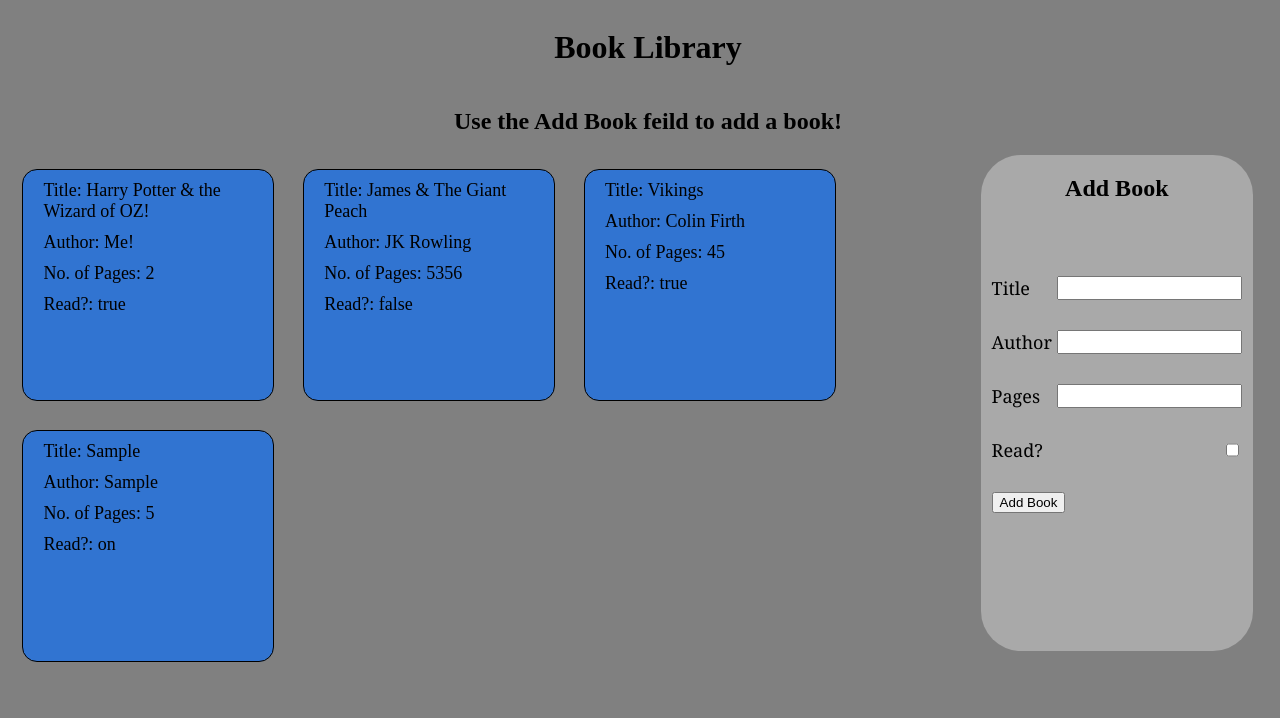
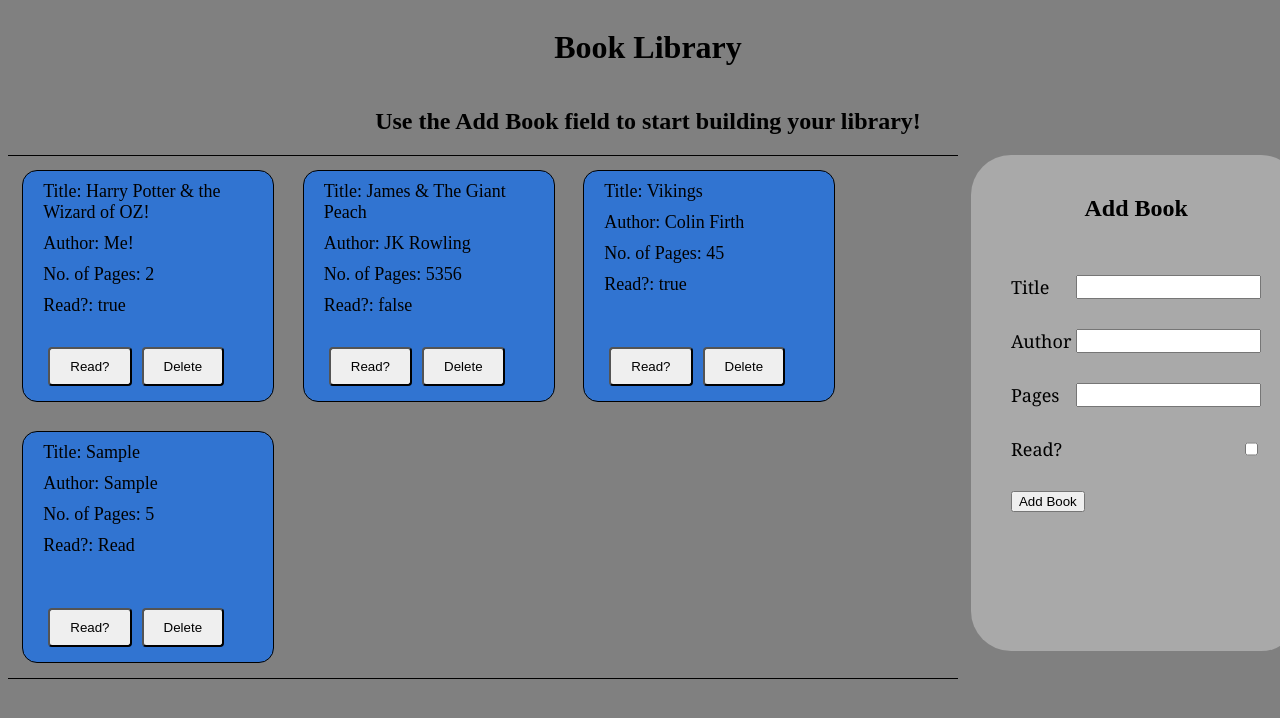
Before and after one commit to Wolfson-1/library-project, a plain HTML site: page index.html in a window 1280 px wide. Both pictures are taken after typing "Sample", "Sample", "5" into the empty fields and a click on the button "Add Book". Shown: the top 718 px of the page. Drawn offline with Linux system fonts and the light colour scheme.

Commit message:
ADD DELETE FUNCTION: Add delete function for all create library books. This dynamically deletes html div & removes array object in myLibrary. Some further small CSS changes.

```diff
--- a/index.html
+++ b/index.html
@@ -12,7 +12,7 @@
 
     <div class="headerContainer">
         <h1>Book Library</h1>
-        <h2>Use the Add Book feild to add a book!</h2>
+        <h2>Use the Add Book field to start building your library!</h2>
     </div>
 
 
@@ -22,11 +22,11 @@
             <form action="POST">
                 <div>
                     <lable for="title">Title</lable>
-                    <input type="text" id="title">
+                    <input type="text" id="title" required>
                 </div>
                 <div>
                     <lable for="author">Author</lable>
-                    <input type="text" id="author">
+                    <input type="text" id="author" required>
                 </div>
                 <div>
                     <lable for="pages">Pages</lable>
@@ -34,7 +34,7 @@
                 </div>
                 <div>
                     <lable for="read">Read?</lable>
-                    <input type="checkbox" id="read">
+                    <input type="checkbox" id="read" value="true">
                 </div>
                 <button type="submit" class="submitButton">Add Book</button>
             </form>
--- a/javascript.js
+++ b/javascript.js
@@ -12,6 +12,16 @@ let newAuthor = '';
 let newPages = '';
 let newRead = '';
 let newBook = '';
+
+//for remove from Array
+let thisButton = '';
+let thisTitle = '';
+let selector = '';
+let toBeDeleted = '';
+let endNo = '';
+let endNoDoubleDig = '';
+let thisTitle2 = '';
+let toDelete = '';
 
 //------------------------------------------
 
@@ -54,7 +64,7 @@ function bookConstructor(title,author,pages,read) {
 function libraryDivUpdate() { {
 
         let libraryBook = document.createElement('div');
-        libraryBook.classList.add(`libraryBook${myLibrary.length - 1}`);
+        libraryBook.classList.add(`libraryBook${myLibrary.length}`);
         libraryContainer.appendChild(libraryBook);
 
         let bookTitle = document.createElement('div');
@@ -76,6 +86,50 @@ function libraryDivUpdate() { {
         bookRead.classList.add('read');
         libraryBook.appendChild(bookRead);
         bookRead.innerHTML = `Read?: ${myLibrary[myLibrary.length - 1].read}`
+
+        let buttons = document.createElement('div');
+        buttons.classList.add('buttonDiv');
+        libraryBook.appendChild(buttons);
+
+        let readButton = document.createElement('button');
+        readButton.classList.add(`readButton${myLibrary.length}`);
+        buttons.appendChild(readButton);
+        readButton.innerHTML = `Read?`
+
+        let deleteButton = document.createElement('button');
+        deleteButton.classList.add(`deleteButton${myLibrary.length}`);
+        buttons.appendChild(deleteButton);
+        deleteButton.innerHTML = `Delete`
+
+        deleteButton.addEventListener('click', e => {
+
+            selector = e.target.classList.value;
+            thisButton = document.querySelector(`.${selector}`)
+            thisTitle = thisButton.parentElement
+            thisTitle2 = thisTitle.parentElement
+            toDelete = thisTitle2.firstChild.innerHTML.slice(7);
+
+            endNo = selector.slice(selector.length-1);
+            endNoDoubleDig = selector.slice(selector.length-2, selector.length);
+
+            if (isNaN(selector.slice(length-2,selector.length))) {
+                toRemove = libraryContainer.querySelector(`.libraryBook${endNo}`)
+                toRemove.remove();
+            } else {
+                toRemove = libraryContainer.querySelector(`.libraryBook${endNoDoubleDig}`)
+                toRemove.remove();
+            }
+
+            for (let i = 0; i <= myLibrary.length; i++) {
+
+                if (myLibrary[i].title == toDelete) {
+                    myLibrary.splice(i,1);
+                    console.log(myLibrary[i].title)
+
+                };
+                };
+
+         });
 }};
 
 
@@ -86,7 +140,11 @@ submitButton.addEventListener('click', (e) => {
     newTitle = titleInput.value;
     newAuthor = authorInput.value;
     newPages = pagesInput.value;
-    newRead = readInput.value;
+    if (readInput.value == 'true') {
+            newRead = 'Read';
+    } else {
+        newRead= 'Unread';
+    };
 
     //adds temporary variables to newBook & pushes to myLibrary array
     newBook = new bookConstructor(newTitle,newAuthor,newPages,newRead);
@@ -105,6 +163,7 @@ submitButton.addEventListener('click', (e) => {
     readInput.value = '';
 
     libraryDivUpdate();
+
 })
 
 
@@ -129,7 +188,7 @@ display in library
 
 //creates divs for each book & adds library array info
 for (i=0; i < myLibrary.length; i++) {
-    let libraryBook = document.createElement('div');
+    let libraryBook= document.createElement('div');
     libraryBook.classList.add(`libraryBook${i}`);
     libraryContainer.appendChild(libraryBook);
 
@@ -153,4 +212,59 @@ for (i=0; i < myLibrary.length; i++) {
     libraryBook.appendChild(bookRead);
     bookRead.innerHTML = `Read?: ${myLibrary[i].read}`
 
+    let buttons = document.createElement('div');
+    buttons.classList.add('buttonDiv');
+    libraryBook.appendChild(buttons);
+
+    let readButton = document.createElement('button');
+    readButton.classList.add(`readButton${i}`);
+    buttons.appendChild(readButton);
+    readButton.innerHTML = `Read?`
+
+    let deleteButton = document.createElement('button');
+    deleteButton.classList.add(`deleteButton${i}`);
+    buttons.appendChild(deleteButton);
+    deleteButton.innerHTML = `Delete`
+
+    deleteButton.addEventListener('click', e => {
+
+        selector = e.target.classList.value;
+        thisButton = document.querySelector(`.${selector}`)
+        thisTitle = thisButton.parentElement
+        thisTitle2 = thisTitle.parentElement
+        toDelete = thisTitle2.firstChild.textContent.slice(7);
+
+        endNo = selector.slice(selector.length-1);
+        endNoDoubleDig = selector.slice(selector.length-2, selector.length);
+
+
+
+        if (isNaN(selector.slice(length-2,selector.length))) {
+
+            toRemove = libraryContainer.querySelector(`.libraryBook${endNo}`)
+            toRemove.remove();
+
+        } else {
+
+            toRemove = libraryContainer.querySelector(`.libraryBook${endNoDoubleDig}`)
+            toRemove.remove();
+
+            }
+
+            for (let i = 0; i <= myLibrary.length; i++) {
+
+                if (myLibrary[i].title == toDelete) {
+                    myLibrary.splice(i,1);
+                    console.log(myLibrary[i].title)
+
+                };
+                };
+     });
+
+     readButton.addEventListener('click', e => {
+
+        testSelector = e.target.classList;
+        console.log(testSelector);
+
+     });
 };
--- a/stylesheet.css
+++ b/stylesheet.css
@@ -28,13 +28,13 @@ body {
 
     background-color: darkgray;
     height: 95%;
-    width: 85%;
+    width: 330px;
     margin-left: 4%;
     border-radius: 40px;
-    display: flex;
-    justify-content: center;
+    min-width: 330px;
+    justify-content: left;
     flex-direction: column;
-    align-items: center;
+    align-items: left;
 }
 
 .libraryContainer {
@@ -51,9 +51,14 @@ body {
     height: 100%;
     width: 100%;
     overflow-y: scroll;
+    border-top: solid 1px;
+    border-bottom: solid 1px;
 }
 
 .libraryContainer>div {
+    display:flex;
+    flex-direction: column;
+
     border:solid 1px;
     height: 230px;
     width:230px;
@@ -66,6 +71,9 @@ body {
 .libraryContainer>div>div {
     padding-left:20px;
     padding-right: 2px;
+    display: flex;
+    flex-wrap: wrap;
+    overflow-wrap: break-word;
     padding-top:10px;
     font-size: large;
 }
@@ -75,13 +83,23 @@ body {
     flex-direction: column;
     flex: 1;
     align-items: center;
-    padding-top: 20%;
+    justify-content: flex-start;
+    padding-top: 10%;
 }
 
 .addBookForm>form>div {
     margin-bottom: 30px;
-    flex:1;
+    flex:1 0 auto;
     display: flex;
+}
+
+.addBookContainer>h2 {
+    margin-top: 40px;
+    flex:1 0 auto;
+    display: flex;
+    justify-content: center;
+    align-items: center;
+    font-size: x-large;
 }
 
 .addBookForm>form>div>lable {
@@ -90,3 +108,19 @@ body {
     font-family: Cambria, Cochin, Georgia, Times, 'Times New Roman', serif;
     flex: 1;
 }
+
+.buttonDiv {
+    display: flex;
+    align-items:flex-end;
+    flex:1 0 0;
+    margin-bottom: 10px;
+}
+
+.buttonDiv>button {
+    margin: 5px;
+    padding-top: 10px;
+    padding-bottom: 10px;
+    padding-left: 20px;
+    padding-right: 20px;
+    border-radius: 4px;
+}
```
